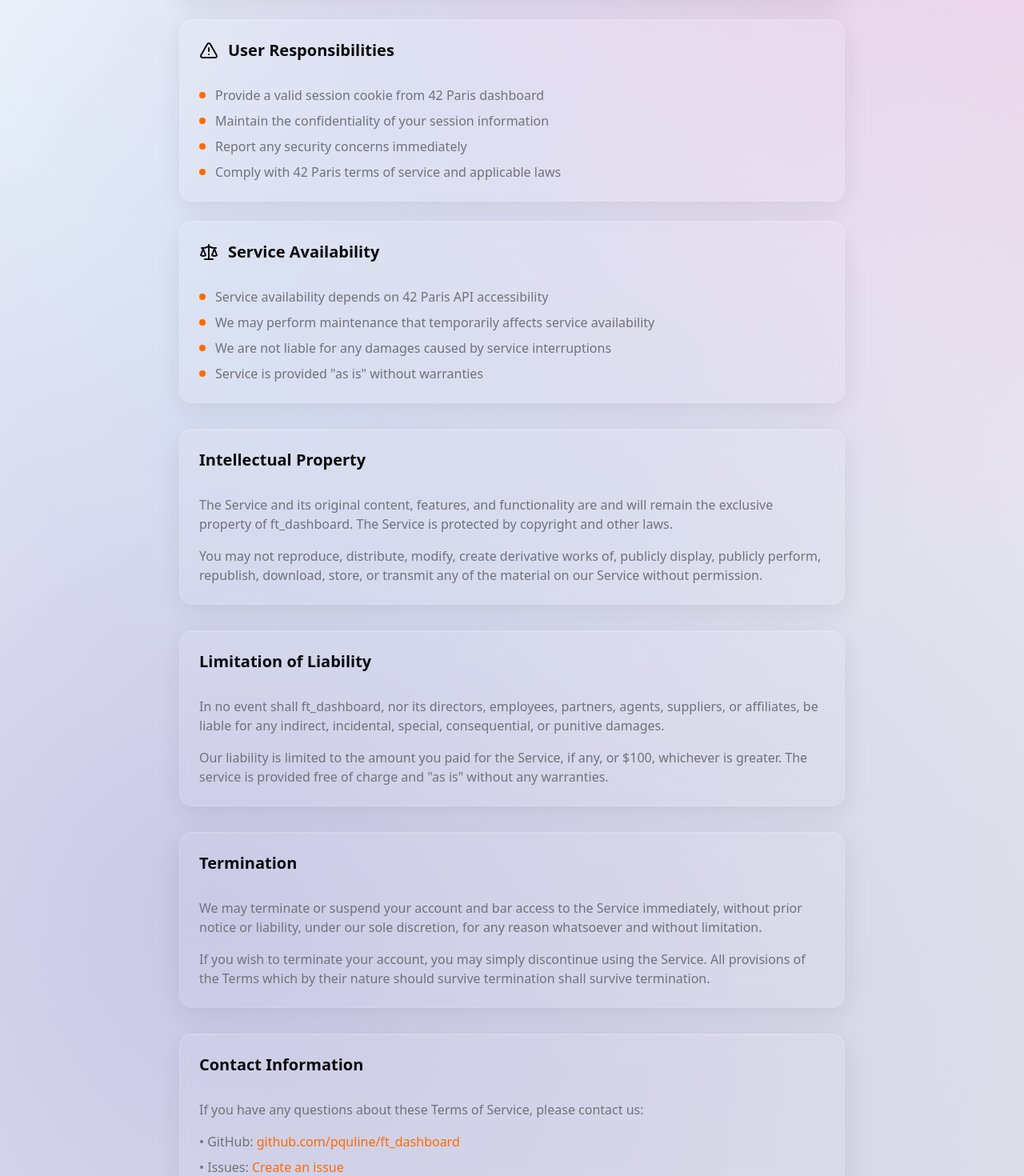
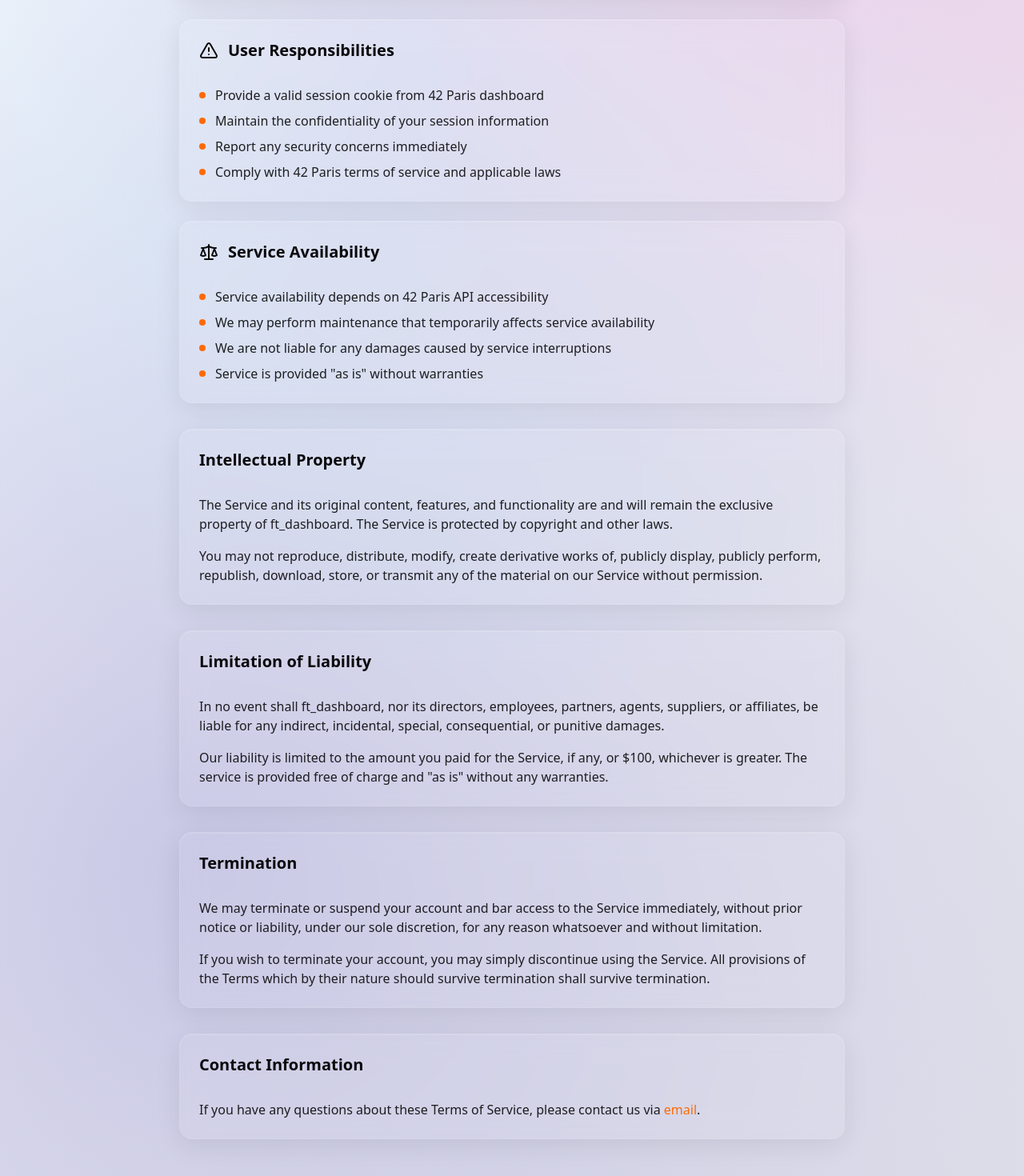
Before and after one commit to pquline/ft_dashboard, a Next.js app: page /legal/terms in a window 1280 px wide. Shown: the part 960-2430 px from the top of the page at 80% size. Built offline with nearby package versions, Linux system fonts and the light colour scheme.

Commit message:
style: update text color in legal pages for improved readability
- Change text color from muted to foreground for better contrast
- Update contact information to provide a direct email link
- Remove outdated references to GitHub and issues for contact

```diff
--- a/src/app/legal/privacy/page.tsx
+++ b/src/app/legal/privacy/page.tsx
@@ -81,7 +81,7 @@ export default function PrivacyPolicyPage() {
           <CardHeader>
             <CardTitle className="text-xl font-semibold">Introduction</CardTitle>
           </CardHeader>
-          <CardContent className="space-y-4 text-muted-foreground">
+          <CardContent className="space-y-4 text-foreground/90">
             <p>
               At ft_dashboard, we are committed to protecting your privacy. This Privacy Policy explains how we handle your information
               when you use our attendance dashboard service, which connects to the 42 Paris API.
@@ -108,7 +108,7 @@ export default function PrivacyPolicyPage() {
                   {section.content.map((item, itemIndex) => (
                     <li key={itemIndex} className="flex items-start gap-3">
                       <div className="w-2 h-2 bg-primary rounded-full mt-2 flex-shrink-0"></div>
-                      <span className="text-muted-foreground">{item}</span>
+                      <span className="text-foreground/90">{item}</span>
                     </li>
                   ))}
                 </ul>
@@ -122,7 +122,7 @@ export default function PrivacyPolicyPage() {
           <CardHeader>
             <CardTitle className="text-xl font-semibold">Your Rights</CardTitle>
           </CardHeader>
-          <CardContent className="space-y-4 text-muted-foreground">
+          <CardContent className="space-y-4 text-foreground/90">
             <p>
               Since we do not store any personal data on our servers, there is no personal information to access, correct, or delete.
               All your data remains under the control of 42 Paris and is subject to their privacy policy.
@@ -138,14 +138,10 @@ export default function PrivacyPolicyPage() {
           <CardHeader>
             <CardTitle className="text-xl font-semibold">Contact Us</CardTitle>
           </CardHeader>
-          <CardContent className="space-y-4 text-muted-foreground">
+          <CardContent className="space-y-4 text-foreground/90">
             <p>
-              If you have any questions about this Privacy Policy or our data practices, please contact us:
+              If you have any questions about this Privacy Policy or our data practices, please contact us via <Link href="mailto:dashboard@pfischof.com" className="text-primary hover:underline">email</Link>.
             </p>
-            <div className="space-y-2">
-              <p>• Email: Through our GitHub repository issues</p>
-              <p>• GitHub: <Link href="https://github.com/pquline/ft_dashboard" className="text-primary hover:underline">github.com/pquline/ft_dashboard</Link></p>
-            </div>
           </CardContent>
         </Card>
 
--- a/src/app/legal/terms/page.tsx
+++ b/src/app/legal/terms/page.tsx
@@ -81,7 +81,7 @@ export default function TermsOfServicePage() {
           <CardHeader>
             <CardTitle className="text-xl font-semibold">Introduction</CardTitle>
           </CardHeader>
-          <CardContent className="space-y-4 text-muted-foreground">
+          <CardContent className="space-y-4 text-foreground/90">
             <p>
               These Terms of Service ("Terms") govern your use of ft_dashboard ("Service"), a dashboard application
               that provides attendance tracking and visualization by connecting to the 42 Paris API.
@@ -109,7 +109,7 @@ export default function TermsOfServicePage() {
                   {section.content.map((item, itemIndex) => (
                     <li key={itemIndex} className="flex items-start gap-3">
                       <div className="w-2 h-2 bg-primary rounded-full mt-2 flex-shrink-0"></div>
-                      <span className="text-muted-foreground">{item}</span>
+                      <span className="text-foreground/90">{item}</span>
                     </li>
                   ))}
                 </ul>
@@ -123,7 +123,7 @@ export default function TermsOfServicePage() {
           <CardHeader>
             <CardTitle className="text-xl font-semibold">Intellectual Property</CardTitle>
           </CardHeader>
-          <CardContent className="space-y-4 text-muted-foreground">
+          <CardContent className="space-y-4 text-foreground/90">
             <p>
               The Service and its original content, features, and functionality are and will remain the exclusive property
               of ft_dashboard. The Service is protected by copyright and other laws.
@@ -139,7 +139,7 @@ export default function TermsOfServicePage() {
           <CardHeader>
             <CardTitle className="text-xl font-semibold">Limitation of Liability</CardTitle>
           </CardHeader>
-          <CardContent className="space-y-4 text-muted-foreground">
+          <CardContent className="space-y-4 text-foreground/90">
             <p>
               In no event shall ft_dashboard, nor its directors, employees, partners, agents, suppliers, or affiliates,
               be liable for any indirect, incidental, special, consequential, or punitive damages.
@@ -155,7 +155,7 @@ export default function TermsOfServicePage() {
           <CardHeader>
             <CardTitle className="text-xl font-semibold">Termination</CardTitle>
           </CardHeader>
-          <CardContent className="space-y-4 text-muted-foreground">
+          <CardContent className="space-y-4 text-foreground/90">
             <p>
               We may terminate or suspend your account and bar access to the Service immediately, without prior notice
               or liability, under our sole discretion, for any reason whatsoever and without limitation.
@@ -171,14 +171,10 @@ export default function TermsOfServicePage() {
           <CardHeader>
             <CardTitle className="text-xl font-semibold">Contact Information</CardTitle>
           </CardHeader>
-          <CardContent className="space-y-4 text-muted-foreground">
+          <CardContent className="space-y-4 text-foreground/90">
             <p>
-              If you have any questions about these Terms of Service, please contact us:
+              If you have any questions about these Terms of Service, please contact us via <Link href="mailto:dashboard@pfischof.com" className="text-primary hover:underline">email</Link>.
             </p>
-            <div className="space-y-2">
-              <p>• GitHub: <Link href="https://github.com/pquline/ft_dashboard" className="text-primary hover:underline">github.com/pquline/ft_dashboard</Link></p>
-              <p>• Issues: <Link href="https://github.com/pquline/ft_dashboard/issues" className="text-primary hover:underline">Create an issue</Link></p>
-            </div>
           </CardContent>
         </Card>
 
```
